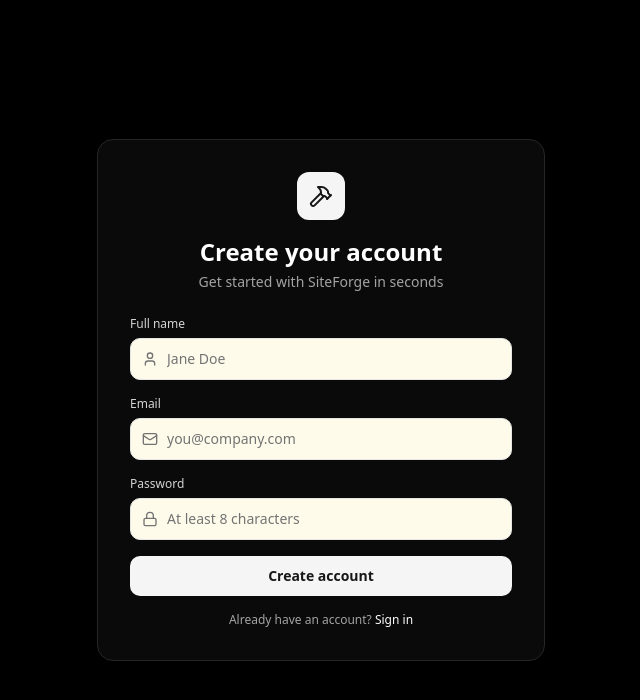
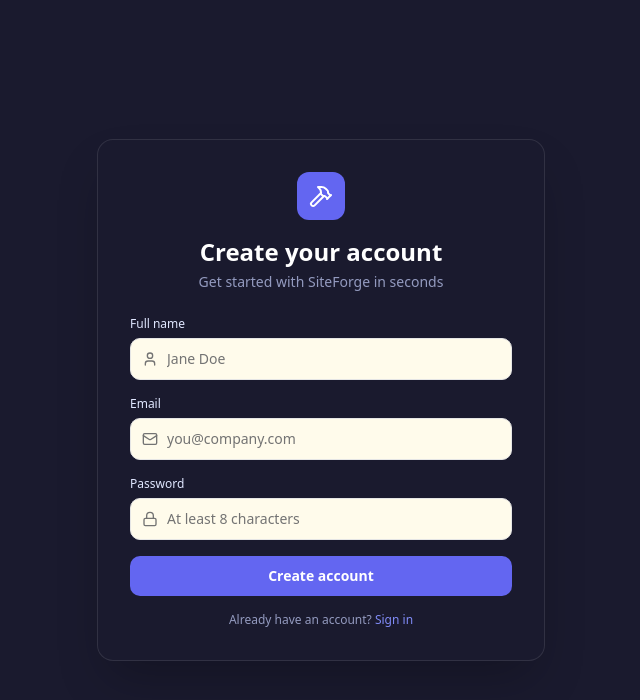
Before and after one commit to vantatechca/sites, a Next.js app: page /sign-up in a window 1280 px wide. Shown: the top 700 px of the page, without its empty margins (319-959 px from the left). Built offline with nearby package versions, Linux system fonts and the light colour scheme.

Commit message:
Fix Sign Out to actually clear auth session via NextAuth signOut

```diff
--- a/src/app/sign-in/page.tsx
+++ b/src/app/sign-in/page.tsx
@@ -52,14 +52,14 @@ function SignInForm() {
   }
 
   return (
-    <div className="flex min-h-screen items-center justify-center bg-black px-4">
-      <div className="w-full max-w-md rounded-2xl border border-neutral-800 bg-neutral-950 p-8 shadow-2xl">
+    <div className="flex min-h-screen items-center justify-center bg-[#1A1A2E] px-4">
+      <div className="w-full max-w-md rounded-2xl border border-white/10 bg-[#1A1A2E] p-8 shadow-2xl">
         <div className="text-center">
-          <div className="mx-auto mb-4 flex size-12 items-center justify-center rounded-xl bg-neutral-100">
-            <Hammer className="h-6 w-6 text-neutral-900" />
+          <div className="mx-auto mb-4 flex size-12 items-center justify-center rounded-xl bg-indigo-500">
+            <Hammer className="h-6 w-6 text-white" />
           </div>
           <h1 className="text-2xl font-bold text-white">Welcome back</h1>
-          <p className="mt-1 text-sm text-neutral-400">
+          <p className="mt-1 text-sm text-indigo-200/70">
             Sign in to your SiteForge account
           </p>
         </div>
@@ -81,7 +81,7 @@ function SignInForm() {
           <div>
             <label
               htmlFor="email"
-              className="mb-1.5 block text-xs font-medium text-neutral-300"
+              className="mb-1.5 block text-xs font-medium text-indigo-100"
             >
               Email
             </label>
@@ -103,7 +103,7 @@ function SignInForm() {
           <div>
             <label
               htmlFor="password"
-              className="mb-1.5 block text-xs font-medium text-neutral-300"
+              className="mb-1.5 block text-xs font-medium text-indigo-100"
             >
               Password
             </label>
@@ -125,7 +125,7 @@ function SignInForm() {
           <button
             type="submit"
             disabled={isLoading}
-            className="flex w-full items-center justify-center gap-2 rounded-lg bg-neutral-100 py-2.5 text-sm font-semibold text-neutral-900 transition-colors hover:bg-white disabled:opacity-50"
+            className="flex w-full items-center justify-center gap-2 rounded-lg bg-indigo-500 py-2.5 text-sm font-semibold text-white transition-colors hover:bg-indigo-400 disabled:opacity-50"
           >
             {isLoading ? (
               <>
@@ -137,11 +137,11 @@ function SignInForm() {
             )}
           </button>
 
-          <p className="text-center text-xs text-neutral-400">
+          <p className="text-center text-xs text-indigo-200/70">
             Don&apos;t have an account?{" "}
             <Link
               href="/sign-up"
-              className="font-medium text-white hover:underline"
+              className="font-medium text-indigo-400 hover:text-indigo-300 hover:underline"
             >
               Create one
             </Link>
--- a/src/app/sign-up/page.tsx
+++ b/src/app/sign-up/page.tsx
@@ -55,14 +55,14 @@ export default function SignUpPage() {
   }
 
   return (
-    <div className="flex min-h-screen items-center justify-center bg-black px-4 py-8">
-      <div className="w-full max-w-md rounded-2xl border border-neutral-800 bg-neutral-950 p-8 shadow-2xl">
+    <div className="flex min-h-screen items-center justify-center bg-[#1A1A2E] px-4 py-8">
+      <div className="w-full max-w-md rounded-2xl border border-white/10 bg-[#1A1A2E] p-8 shadow-2xl">
         <div className="text-center">
-          <div className="mx-auto mb-4 flex size-12 items-center justify-center rounded-xl bg-neutral-100">
-            <Hammer className="h-6 w-6 text-neutral-900" />
+          <div className="mx-auto mb-4 flex size-12 items-center justify-center rounded-xl bg-indigo-500">
+            <Hammer className="h-6 w-6 text-white" />
           </div>
           <h1 className="text-2xl font-bold text-white">Create your account</h1>
-          <p className="mt-1 text-sm text-neutral-400">
+          <p className="mt-1 text-sm text-indigo-200/70">
             Get started with SiteForge in seconds
           </p>
         </div>
@@ -78,7 +78,7 @@ export default function SignUpPage() {
           <div>
             <label
               htmlFor="name"
-              className="mb-1.5 block text-xs font-medium text-neutral-300"
+              className="mb-1.5 block text-xs font-medium text-indigo-100"
             >
               Full name
             </label>
@@ -100,7 +100,7 @@ export default function SignUpPage() {
           <div>
             <label
               htmlFor="email"
-              className="mb-1.5 block text-xs font-medium text-neutral-300"
+              className="mb-1.5 block text-xs font-medium text-indigo-100"
             >
               Email
             </label>
@@ -122,7 +122,7 @@ export default function SignUpPage() {
           <div>
             <label
               htmlFor="password"
-              className="mb-1.5 block text-xs font-medium text-neutral-300"
+              className="mb-1.5 block text-xs font-medium text-indigo-100"
             >
               Password
             </label>
@@ -145,7 +145,7 @@ export default function SignUpPage() {
           <button
             type="submit"
             disabled={isLoading}
-            className="flex w-full items-center justify-center gap-2 rounded-lg bg-neutral-100 py-2.5 text-sm font-semibold text-neutral-900 transition-colors hover:bg-white disabled:opacity-50"
+            className="flex w-full items-center justify-center gap-2 rounded-lg bg-indigo-500 py-2.5 text-sm font-semibold text-white transition-colors hover:bg-indigo-400 disabled:opacity-50"
           >
             {isLoading ? (
               <>
@@ -157,11 +157,11 @@ export default function SignUpPage() {
             )}
           </button>
 
-          <p className="text-center text-xs text-neutral-400">
+          <p className="text-center text-xs text-indigo-200/70">
             Already have an account?{" "}
             <Link
               href="/sign-in"
-              className="font-medium text-white hover:underline"
+              className="font-medium text-indigo-400 hover:text-indigo-300 hover:underline"
             >
               Sign in
             </Link>
--- a/src/components/shared/portal-header.tsx
+++ b/src/components/shared/portal-header.tsx
@@ -2,6 +2,7 @@
 
 import Link from "next/link";
 import { usePathname } from "next/navigation";
+import { signOut } from "next-auth/react";
 import { cn } from "@/lib/utils";
 import { PORTAL_NAV_ITEMS } from "@/lib/constants";
 import { LogOut } from "lucide-react";
@@ -126,11 +127,12 @@ export function PortalHeader({
               </Link>
             </DropdownMenuItem>
             <DropdownMenuSeparator />
-            <DropdownMenuItem variant="destructive">
-              <Link href="/" className="flex w-full items-center gap-2">
-                <LogOut className="h-4 w-4" />
-                Sign Out
-              </Link>
+            <DropdownMenuItem
+              variant="destructive"
+              onClick={() => signOut({ callbackUrl: "/sign-in" })}
+            >
+              <LogOut className="h-4 w-4" />
+              Sign Out
             </DropdownMenuItem>
           </DropdownMenuContent>
         </DropdownMenu>
--- a/src/components/shared/sidebar.tsx
+++ b/src/components/shared/sidebar.tsx
@@ -11,6 +11,7 @@ import {
   LogOut,
 } from "lucide-react";
 import { cn } from "@/lib/utils";
+import { signOut } from "next-auth/react";
 import { NAV_ITEMS } from "@/lib/constants";
 import { Avatar, AvatarFallback, AvatarImage } from "@/components/ui/avatar";
 import {
@@ -162,11 +163,12 @@ export function Sidebar({ user }: SidebarProps) {
               </Link>
             </DropdownMenuItem>
             <DropdownMenuSeparator />
-            <DropdownMenuItem variant="destructive">
-              <Link href="/" className="flex items-center gap-2">
-                <LogOut className="h-4 w-4" />
-                Sign Out
-              </Link>
+            <DropdownMenuItem
+              variant="destructive"
+              onClick={() => signOut({ callbackUrl: "/sign-in" })}
+            >
+              <LogOut className="h-4 w-4" />
+              Sign Out
             </DropdownMenuItem>
           </DropdownMenuContent>
         </DropdownMenu>
```
Also changed, not shown: src/middleware.ts (+30 -4 lines).
